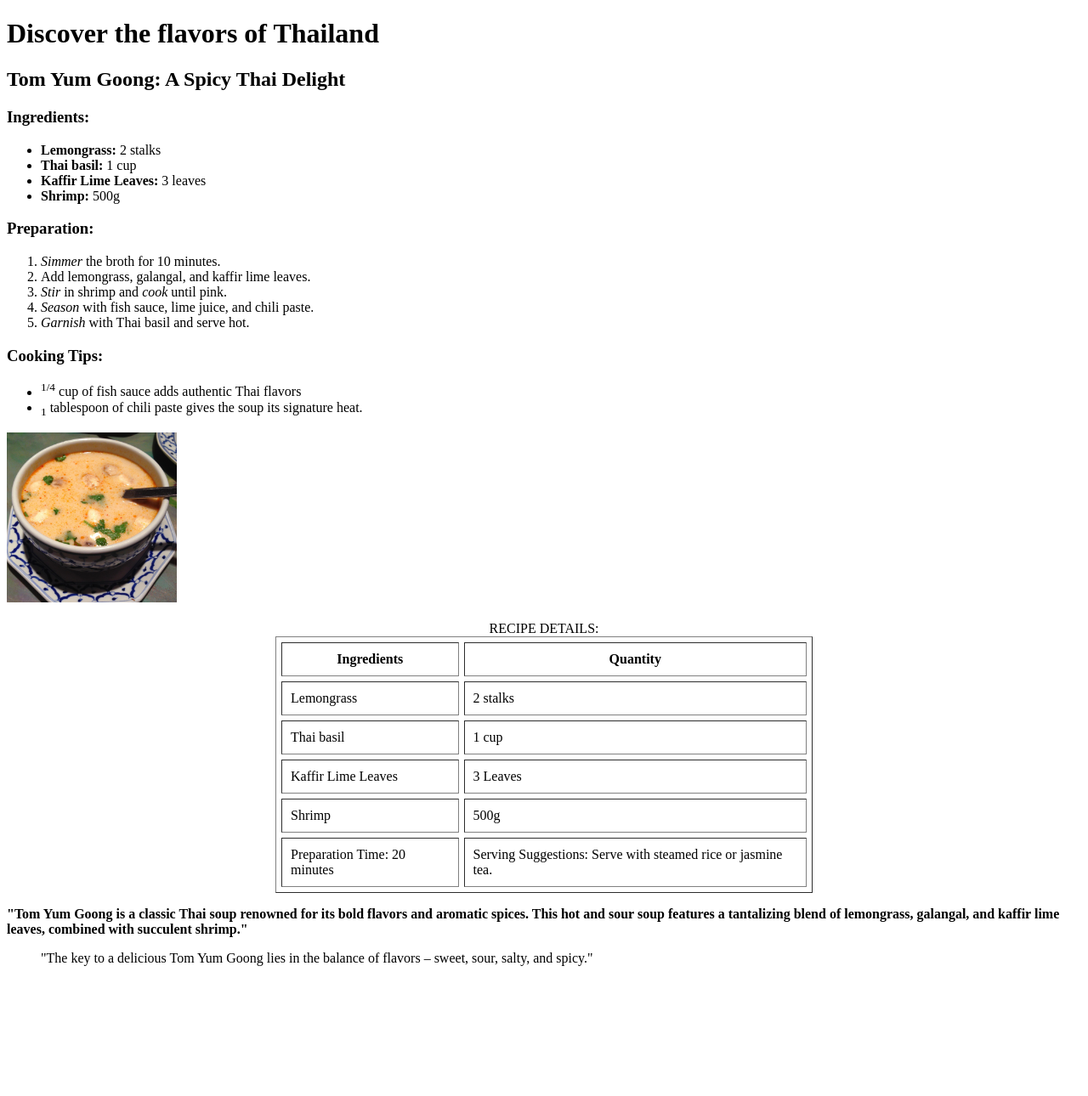
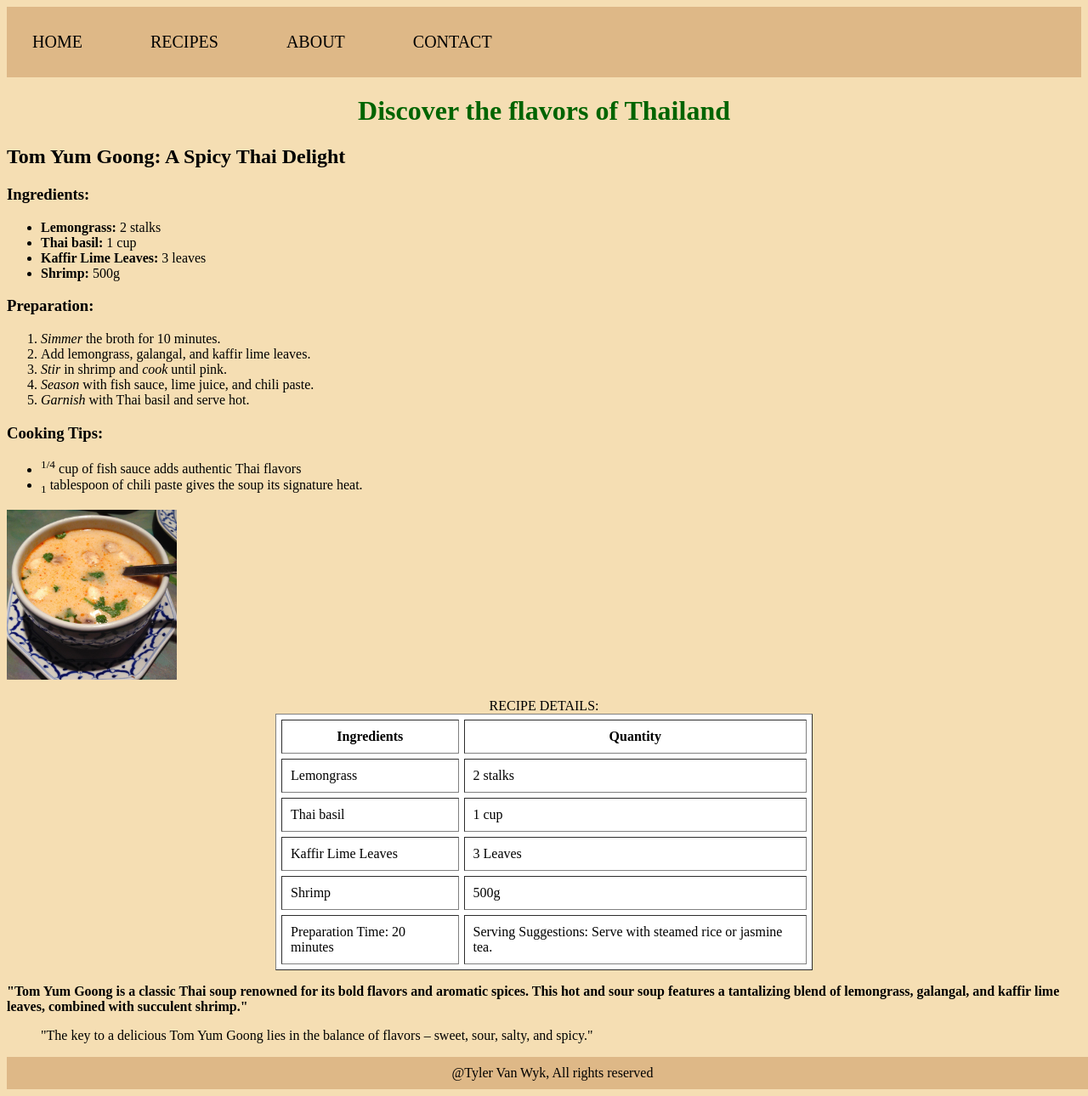
Before and after one commit to tylervw01/CODING-IN-HTML, a plain HTML site: page MODULE-PROJECTS/Module 2 Completion/index.html in a window 1280 px wide. Shown: the whole page at 85% size. Before the commit the page ends 1153 px from the top, so only its background shows below. Drawn offline with Linux system fonts and the light colour scheme.

Commit message:
second commits done

```diff
--- a/MODULE-PROJECTS/Module 2 Completion/index.html
+++ b/MODULE-PROJECTS/Module 2 Completion/index.html
@@ -2,12 +2,20 @@
 <html lang="en">
 <head>
     <title>TASTE OF TRAVEL</title>
-
     <meta name="description" content="Embark on a culinary adventure with Taste of travel, exploring global flavors a recipes">
-
     <meta charset="UTF-8">
+    <link rel="stylesheet" href="styles.css">
 </head>
 <body>
+  <nav>
+    <ul>
+      <li>HOME</li>
+      <li>RECIPES</li>
+      <li>ABOUT</li>
+      <li>CONTACT</li>
+    </ul>
+  </nav>
+  <main>
     <h1>Discover the flavors of Thailand</h1>
 
     <h2>Tom Yum Goong: A Spicy Thai Delight</h2>
@@ -73,6 +81,7 @@
 
     <blockquote> "The key to a delicious Tom Yum Goong lies in the balance of flavors – sweet, sour, salty, and spicy."
     </blockquote>
-
+</main>
+<footer>@Tyler Van Wyk, All rights reserved</footer>
 </body>
 </html>
--- /dev/null
+++ b/MODULE-PROJECTS/Module 2 Completion/styles.css
@@ -0,0 +1,59 @@
+body {
+    background-color: wheat;
+}
+
+nav {
+    background-color: burlywood;
+    color: black;
+    padding: 30px;
+    text-align: center;
+    position: flex;
+    top: 0;
+}
+
+nav ul {
+    list-style: none;
+    margin: 0;
+    padding: 0;
+    display: flex;
+}
+nav li {
+    margin-right: 80px;
+    font-size: 20px;
+}
+
+nav li:hover {
+    color: red;
+}
+
+nav li a {
+    text-decoration: none;
+    color: black;
+}
+
+nav li a:hover {
+    color: red;
+}
+
+nav li a:visited {
+    color: purple;
+}
+
+nav li a:active {
+    color: green;
+}
+
+h1 {
+    color: darkgreen;
+    text-align: center;
+}
+
+footer {
+    background-color: burlywood;
+    color: black;
+    text-align: center;
+    padding: 10px;
+    position: relative;
+    bottom: 0;
+    width: 100%;
+}
```
Also changed, not shown: MODULE-PROJECTS/Module 1 Completion/index.html (+3 -2 lines).
